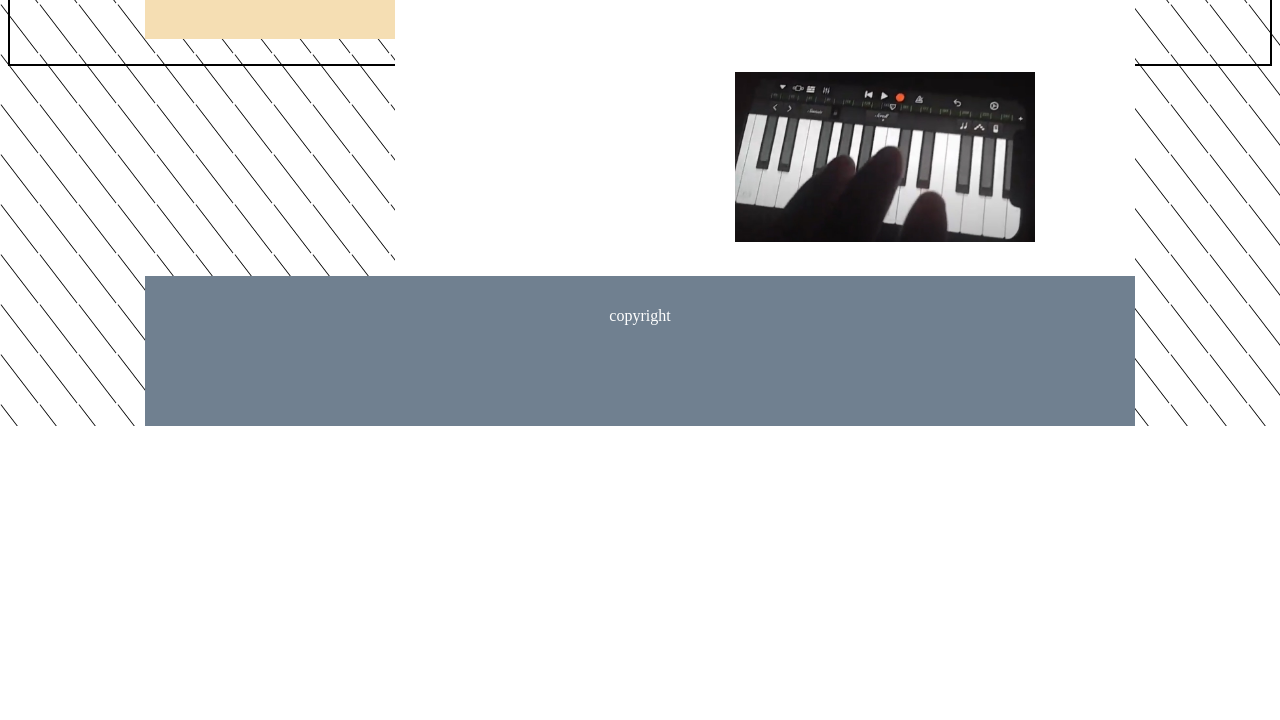
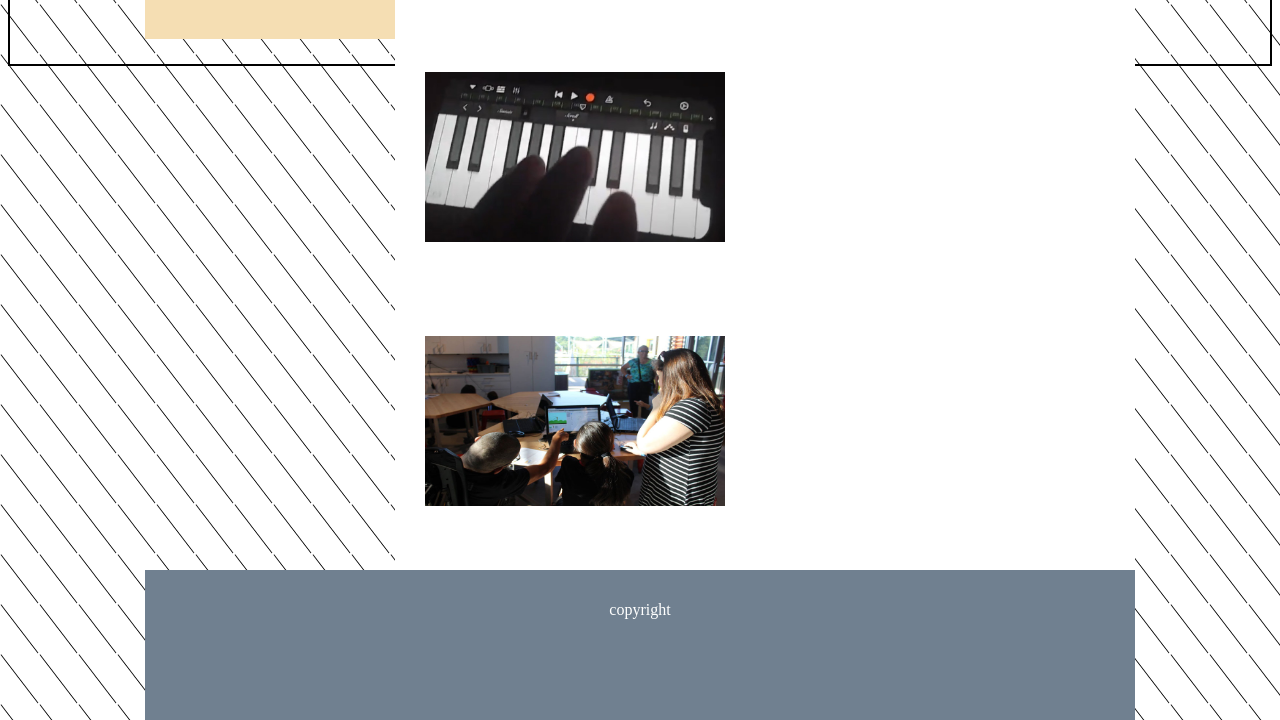
Before and after one commit to dan850/box-model, a plain HTML site: page index.html in a window 1280 px wide. Shown: the part 796-1516 px from the top of the page. Before the commit the page ends 1222 px from the top, so only its background shows below. Drawn offline with Linux system fonts and the light colour scheme.

Commit message:
Update index.html

```diff
--- a/index.html
+++ b/index.html
@@ -41,7 +41,7 @@
 		<div>
 <h2>Playing the Piano in GarageBand</h2>
 
-		<article class="right"><img src="images/piano.jpg" alt="Me competing in 2019" width="300" height="170"></article>
+		<article class="left"><img src="images/piano.jpg" alt="Me competing in 2019" width="300" height="170"></article>
 
 
 	<p>Iv'e been playing with piano in <strong>GarageBand</strong>. I do hope to get a physical keyboard eventually</p>
@@ -51,6 +51,8 @@
 
 	<div>
 <h2>Computer Troubleshooting</h2>
+
+				<article class="left"><img src="images/computerinstruct.jpg" alt="Me competing in 2019" width="300" height="170"></article>
 
 
 	<p>On the side, i do computer troubleshooting, which i've done since high school. My first laptop was the <strong><i><a href="https://everymac.com/systems/apple/powerbook/specs/mac_powerbook1400cs_133.html">Powerbook 1400cs</a></i></strong> from Apple</p>
```
